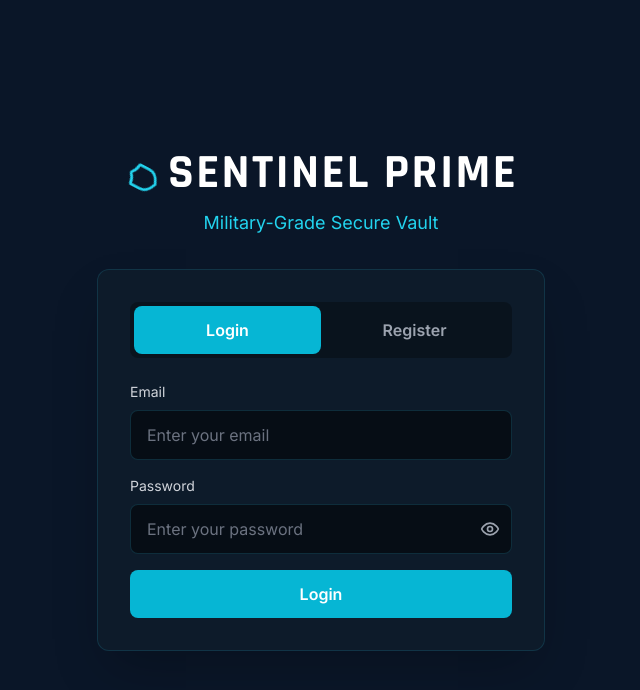
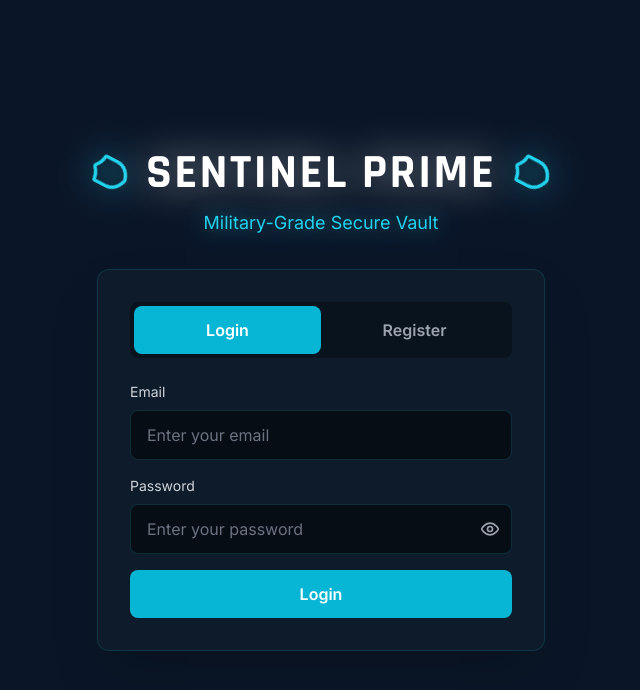
Before and after one commit to KushRadhanpura/sentinel-prime, a React (Vite) app in the folder frontend/: page /login in a window 1280 px wide. Shown: the top 690 px of the page, without its empty margins (319-959 px from the left). Built offline with nearby package versions, Linux system fonts and the light colour scheme.

Commit message:
✨ Enhanced header: 2D rotating shields on both sides with glowing effects

```diff
--- a/frontend/src/pages/LoginPage.jsx
+++ b/frontend/src/pages/LoginPage.jsx
@@ -51,16 +51,24 @@ const LoginPage = () => {
       >
         <div className="flex items-center justify-center mb-3">
           <motion.div
-            animate={{ rotate: 360 }}
+            animate={{ rotateZ: 360 }}
             transition={{ duration: 3, repeat: Infinity, ease: "linear" }}
+            className="drop-shadow-[0_0_15px_rgba(34,211,238,0.8)]"
           >
-            <Shield className="w-8 h-8 text-cyan-400 mr-3" />
+            <Shield className="w-10 h-10 text-cyan-400" />
           </motion.div>
-          <h1 className="text-4xl md:text-5xl font-bold text-white tracking-wider">
+          <h1 className="text-4xl md:text-5xl font-bold text-white tracking-wider mx-4 drop-shadow-[0_0_20px_rgba(255,255,255,0.5)]">
             SENTINEL PRIME
           </h1>
+          <motion.div
+            animate={{ rotateZ: 360 }}
+            transition={{ duration: 3, repeat: Infinity, ease: "linear" }}
+            className="drop-shadow-[0_0_15px_rgba(34,211,238,0.8)]"
+          >
+            <Shield className="w-10 h-10 text-cyan-400" />
+          </motion.div>
         </div>
-        <p className="text-cyan-400 text-lg">Military-Grade Secure Vault</p>
+        <p className="text-cyan-400 text-lg drop-shadow-[0_0_10px_rgba(34,211,238,0.6)]">Military-Grade Secure Vault</p>
       </motion.div>
 
       {/* Login/Register Card */}
```
